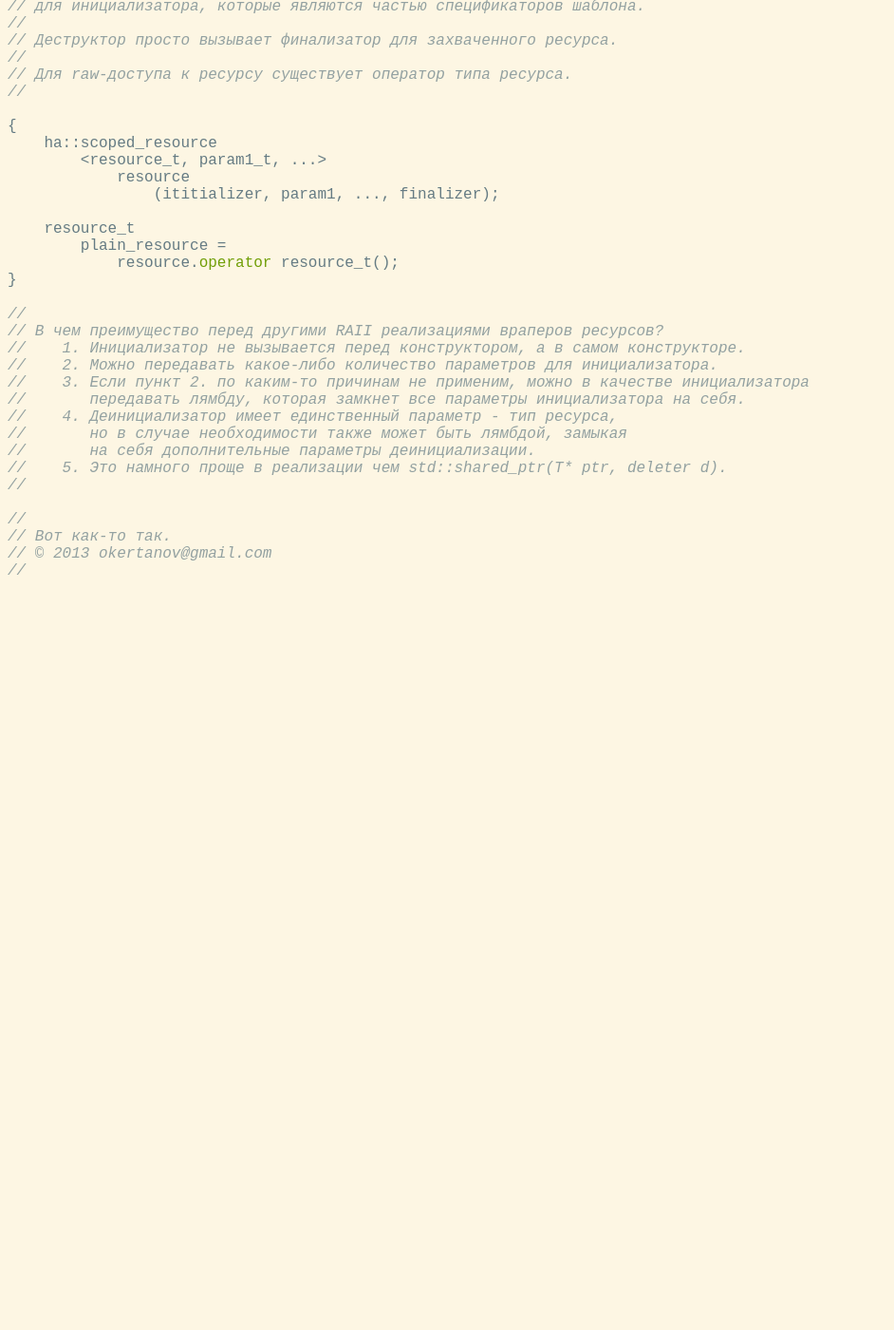
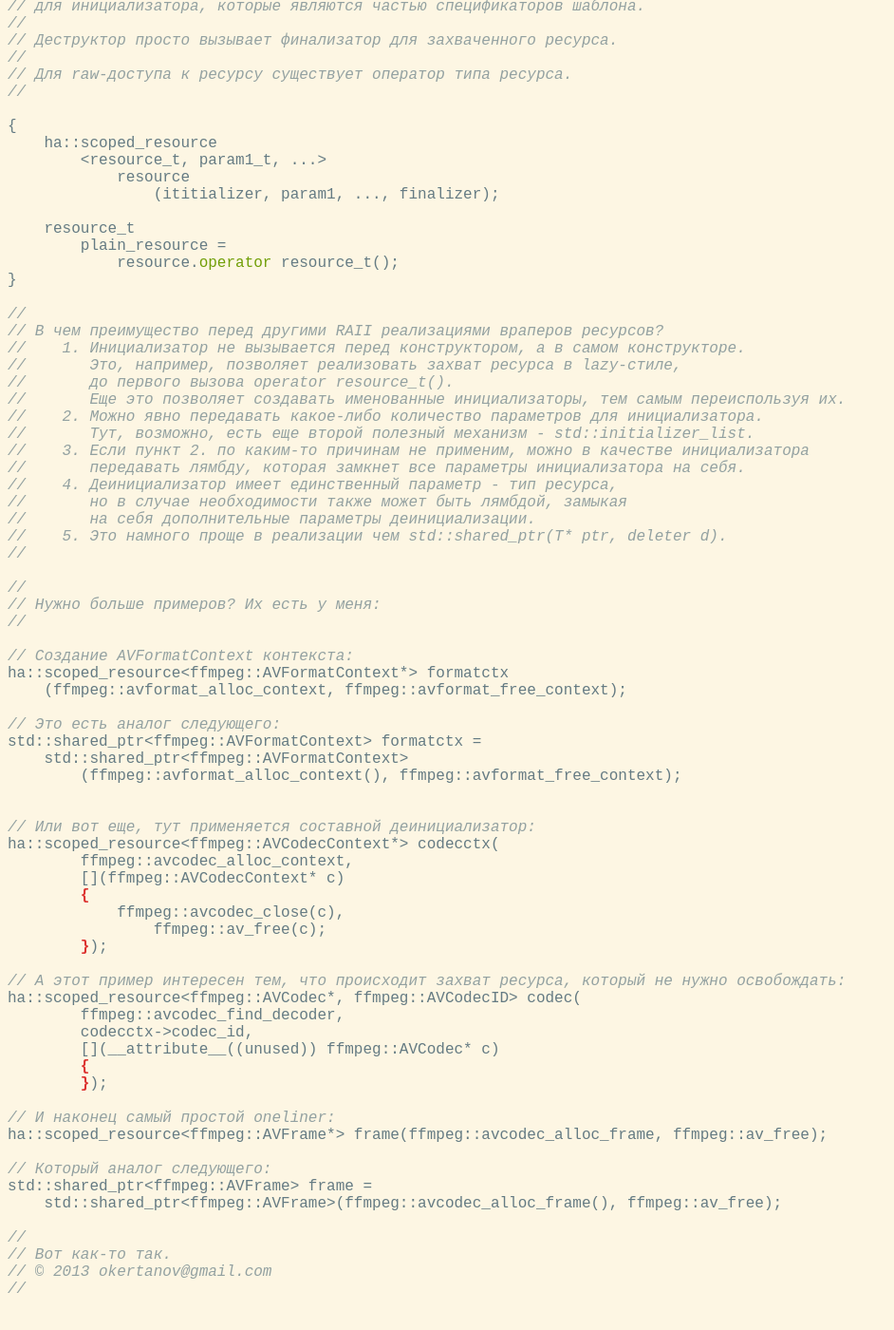
Before and after one commit to okertanov/okertanov.github.com, a Jekyll site: the page _posts/2013-03-14-shared_resource-example.cpp.html, which Jekyll copies as it is, in a window 1280 px wide and 1400 px high, scrolled down 972 px. Shown: the whole window at 95% size, without its empty margins (0-942 px from the left). Built offline with Jekyll 4.4.1, drawn with Linux system fonts in a browser that asks for light colours; before the commit the page ends 1616 px from its top, so only the background shows below that.

Commit message:
new article: RAII shared_resource more examples

```diff
--- a/_posts/2013-03-14-shared_resource-example.cpp.html
+++ b/_posts/2013-03-14-shared_resource-example.cpp.html
@@ -95,7 +95,11 @@ body { font-family: monospace; color: #657b83; background-color: #fdf6e3; font-s
 <span class="Comment">//</span>
 <span class="Comment">// В чем преимущество перед другими RAII реализациями враперов ресурсов?</span>
 <span class="Comment">//    1. Инициализатор не вызывается перед конструктором, а в самом конструкторе.</span>
-<span class="Comment">//    2. Можно передавать какое-либо количество параметров для инициализатора.</span>
+<span class="Comment">//       Это, например, позволяет реализовать захват ресурса в lazy-стиле,</span>
+<span class="Comment">//       до первого вызова operator resource_t().</span>
+<span class="Comment">//       Еще это позволяет создавать именованные инициализаторы, тем самым переиспользуя их.</span>
+<span class="Comment">//    2. Можно явно передавать какое-либо количество параметров для инициализатора.</span>
+<span class="Comment">//       Тут, возможно, есть еще второй полезный механизм - std::initializer_list.</span>
 <span class="Comment">//    3. Если пункт 2. по каким-то причинам не применим, можно в качестве инициализатора</span>
 <span class="Comment">//       передавать лямбду, которая замкнет все параметры инициализатора на себя.</span>
 <span class="Comment">//    4. Деинициализатор имеет единственный параметр - тип ресурса,</span>
@@ -103,6 +107,44 @@ body { font-family: monospace; color: #657b83; background-color: #fdf6e3; font-s
 <span class="Comment">//       на себя дополнительные параметры деинициализации.</span>
 <span class="Comment">//    5. Это намного проще в реализации чем std::shared_ptr(T* ptr, deleter d).</span>
 <span class="Comment">//</span>
+
+<span class="Comment">//</span>
+<span class="Comment">// Нужно больше примеров? Их есть у меня:</span>
+<span class="Comment">//</span>
+
+<span class="Comment">// Создание AVFormatContext контекста:</span>
+ha::scoped_resource&lt;ffmpeg::AVFormatContext*&gt; formatctx
+    (ffmpeg::avformat_alloc_context, ffmpeg::avformat_free_context);
+
+<span class="Comment">// Это есть аналог следующего:</span>
+std::shared_ptr&lt;ffmpeg::AVFormatContext&gt; formatctx =
+    std::shared_ptr&lt;ffmpeg::AVFormatContext&gt;
+        (ffmpeg::avformat_alloc_context(), ffmpeg::avformat_free_context);
+
+
+<span class="Comment">// Или вот еще, тут применяется составной деинициализатор:</span>
+ha::scoped_resource&lt;ffmpeg::AVCodecContext*&gt; codecctx(
+        ffmpeg::avcodec_alloc_context,
+        [](ffmpeg::AVCodecContext* c)
+        <span class="Error">{</span>
+            ffmpeg::avcodec_close(c),
+                ffmpeg::av_free(c);
+        <span class="Error">}</span><span class="">);</span>
+
+<span class="Comment">// А этот пример интересен тем, что происходит захват ресурса, который не нужно освобождать:</span>
+ha::scoped_resource&lt;ffmpeg::AVCodec*, ffmpeg::AVCodecID&gt; codec(
+        ffmpeg::avcodec_find_decoder,
+        codecctx-&gt;codec_id,
+        [](__attribute__((unused)) ffmpeg::AVCodec* c)
+        <span class="Error">{</span>
+        <span class="Error">}</span><span class="">);</span>
+
+<span class="Comment">// И наконец самый простой oneliner:</span>
+ha::scoped_resource&lt;ffmpeg::AVFrame*&gt; frame(ffmpeg::avcodec_alloc_frame, ffmpeg::av_free);
+
+<span class="Comment">// Который аналог следующего:</span>
+std::shared_ptr&lt;ffmpeg::AVFrame&gt; frame =
+    std::shared_ptr&lt;ffmpeg::AVFrame&gt;(ffmpeg::avcodec_alloc_frame(), ffmpeg::av_free);
 
 <span class="Comment">//</span>
 <span class="Comment">// Вот как-то так.</span>
```
